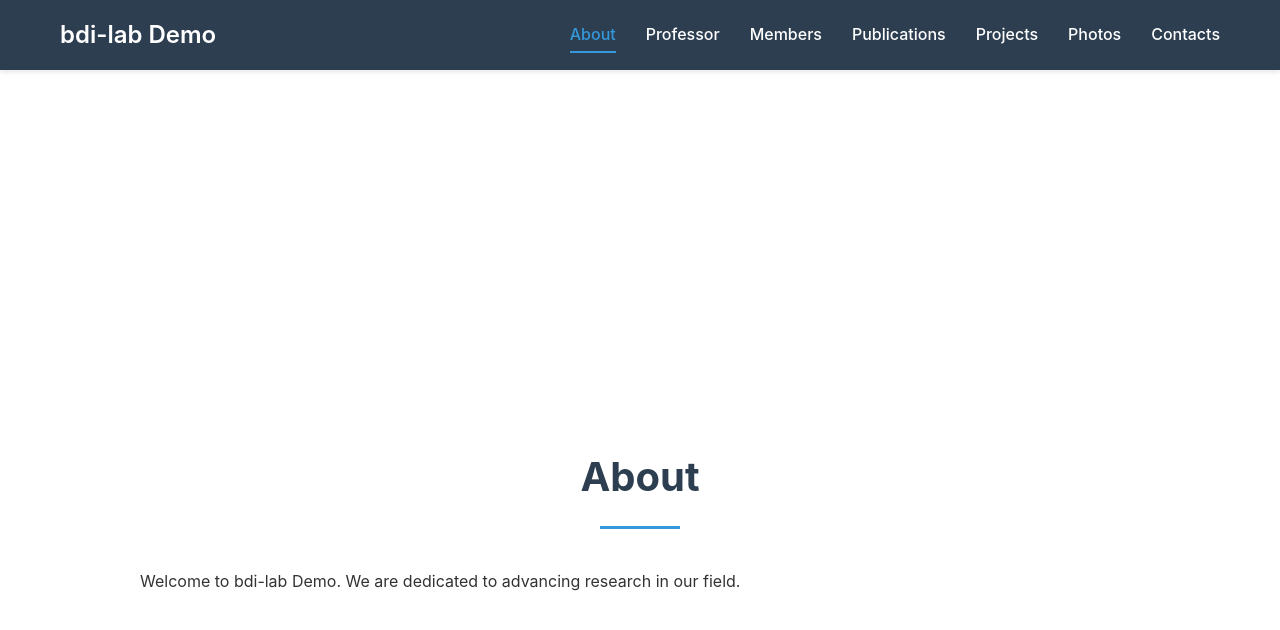
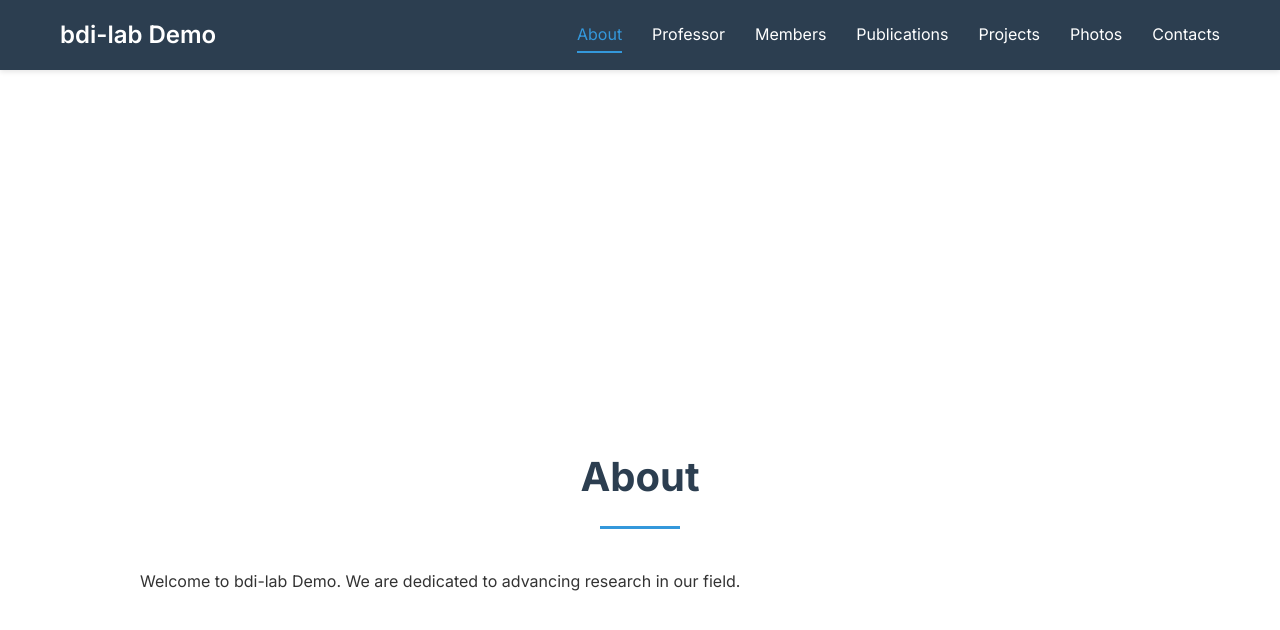
Before and after one commit to kjeemin21/lab-website-demo, a Jekyll site: the page built from lab-demo/index.markdown, in a window 1280 px wide and 900 px high. Shown: the top 630 px of the window. Built offline with Jekyll 4.4.1, drawn with Linux system fonts in a browser that asks for light colours.

Commit message:
Integrate Google Fonts for improved typography; update body font-family to use 'Inter' and add preconnect links for performance optimization.

```diff
--- a/lab-demo/_layouts/default.html
+++ b/lab-demo/_layouts/default.html
@@ -4,6 +4,9 @@
     <meta charset="UTF-8">
     <meta name="viewport" content="width=device-width, initial-scale=1.0">
     <link rel="stylesheet" href="{{ "/assets/css/style.css" | relative_url }}">
+    <link rel="preconnect" href="https://fonts.googleapis.com">
+    <link rel="preconnect" href="https://fonts.gstatic.com" crossorigin>
+    <link href="https://fonts.googleapis.com/css2?family=Inter:wght@400;600;700&display=swap" rel="stylesheet">
     <title>{{ page.title }} | {{ site.title }}</title>
 </head>
 <body>
--- a/lab-demo/assets/css/style.css
+++ b/lab-demo/assets/css/style.css
@@ -28,7 +28,7 @@ section {
 }
 
 body {
-    font-family: -apple-system, BlinkMacSystemFont, 'Segoe UI', Roboto, 'Helvetica Neue', Arial, sans-serif;
+    font-family: 'Inter', -apple-system, BlinkMacSystemFont, 'Segoe UI', Roboto, 'Helvetica Neue', Arial, sans-serif;
     line-height: 1.6;
     color: var(--text-color);
     background-color: var(--bg-color);
```
Also changed, not shown: lab-demo/assets/images/icons/logo_bdi_v3.svg (added), lab-demo/assets/images/icons/profile_icon.svg (added).
